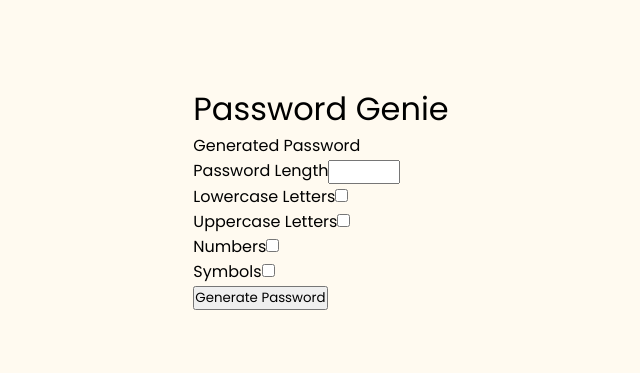
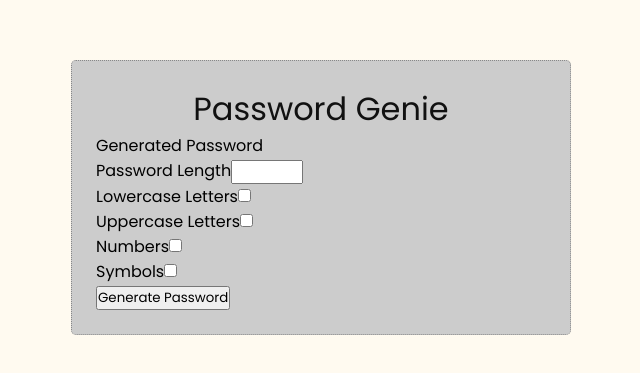
Before and after one commit to Nimira43/Aletheia, a React (Vite) app: page / in a window 1280 px wide. Shown: the part 203-576 px from the top of the page, without its empty margins (319-959 px from the left). Built offline with nearby package versions, Linux system fonts and the light colour scheme.

Commit message:
Styled container and h1

```diff
--- a/src/index.css
+++ b/src/index.css
@@ -15,7 +15,6 @@
   --grey-md: #888;
   --grey-lg: #ccc;
   --grey-xl: #eee;
-  --blue: #0685b7;
 }
 
 body {
@@ -25,3 +24,16 @@ body {
   justify-content: center;
   min-height: 100vh;
 }
+
+.container {
+  background-color: #ccc;
+  width: 500px;
+  padding: 24px;
+  border-radius: 5px;
+  border: 1px dotted var(--grey-md);
+}
+
+.container h1 {
+  text-align: center;
+  color: var(--dark);
+}
```
